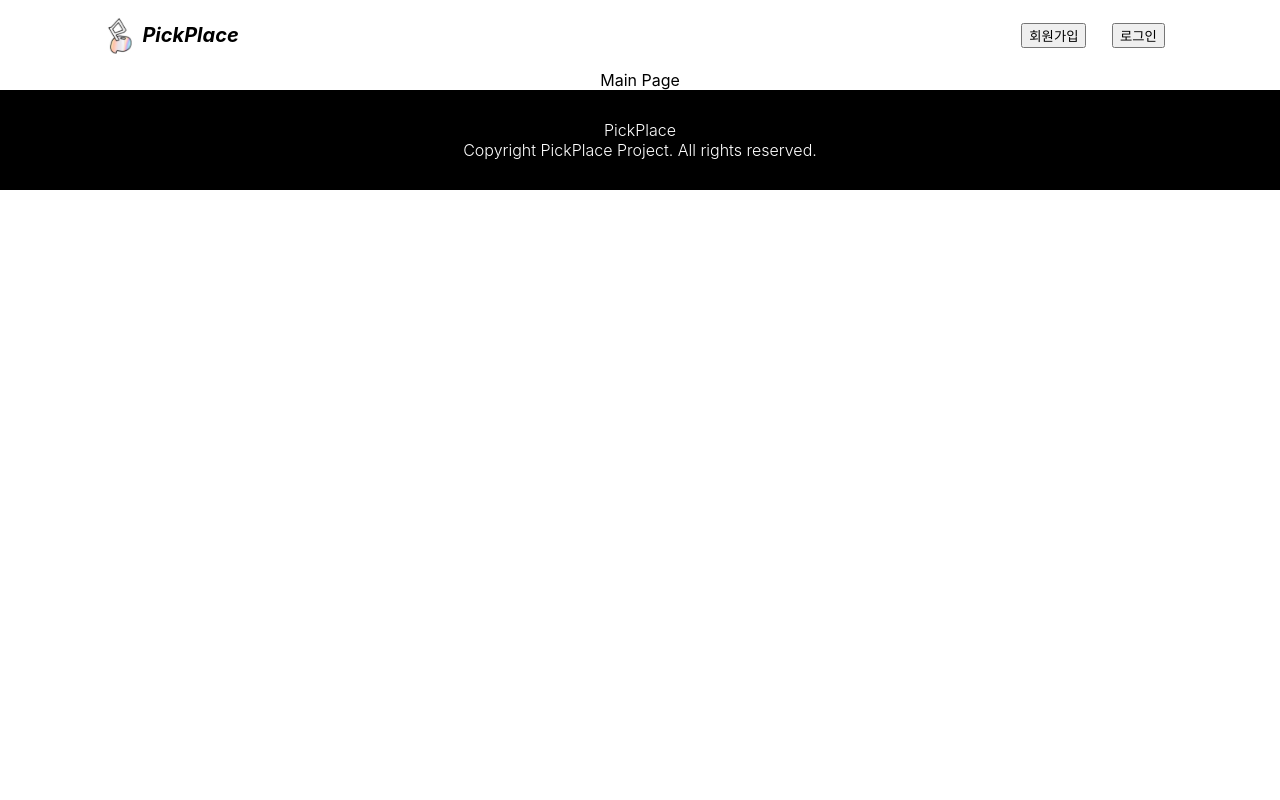
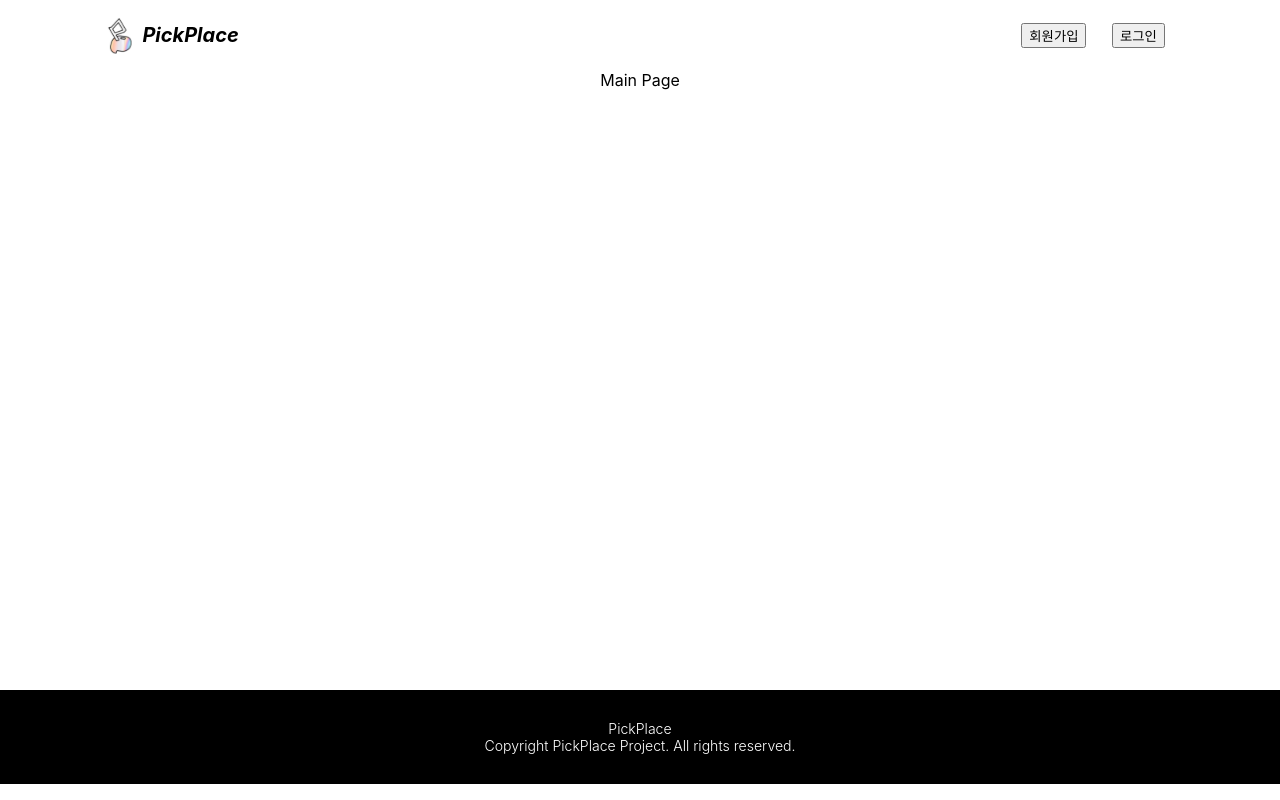
Before and after one commit to KangHayeonn/pickplace-client, a React (Create React App) app in the folder front/: page / in a window 1280 px wide. Built offline with nearby package versions, Linux system fonts and the light colour scheme.

Commit message:
[ADD] : css 추가

```diff
--- a/front/src/App.tsx
+++ b/front/src/App.tsx
@@ -8,7 +8,7 @@ const App: React.FC = () => {
   return (
     <div className="App">
       <Header />
-        <Router />
+        <div className="page-container"><Router /></div>
       <Footer />
     </div>
   );
--- a/front/src/components/common/Footer.tsx
+++ b/front/src/components/common/Footer.tsx
@@ -3,9 +3,11 @@ import "../../styles/footer.scss";
 
 const Footer = () => {
     return (
-        <div className="footer">
-            <span className="content">PickPlace</span>
-            <span className="content">Copyright PickPlace Project. All rights reserved.</span>
+        <div className="wrapper">
+            <div className="footer">
+                <span className="content">PickPlace</span>
+                <span className="content">Copyright PickPlace Project. All rights reserved.</span>
+            </div>
         </div>
     );
 };
--- a/front/src/styles/footer.scss
+++ b/front/src/styles/footer.scss
@@ -1,14 +1,17 @@
 @import "./mixin.scss";
 
-.footer{
-    background-color: black;
-    color : white;
+.wrapper{
     width : 100%;
     position: relative;
-    padding : 30px 0 ;
+    .footer{
+        background-color: black;
+        color : white;
+        padding : 30px 0;
 
-    .content{
-        display: block;
-        font-weight: 300;
+        .content{
+            display: block;
+            font-weight: 300;
+            font-size: 1.1vw;
+        }
     }
 }
--- a/front/src/styles/header.scss
+++ b/front/src/styles/header.scss
@@ -25,11 +25,10 @@
     .buttons{
         width: 100%;
         display: flex;
-        justify-content: end;
+        justify-content : end;
         margin-right: 8vw;
         .button{
             margin : 0 1vw;
-
         }
     }
 }
--- /dev/null
+++ b/front/src/styles/reset.scss
@@ -0,0 +1 @@
+@import "./mixin.scss";
--- a/front/src/styles/style.scss
+++ b/front/src/styles/style.scss
@@ -15,7 +15,10 @@ code {
 
 .App {
     text-align: center;
-  }
+    .page-container{
+      min-height: 620px;
+    }
+}
 
 .App-logo {
     height: 40vmin;
```
